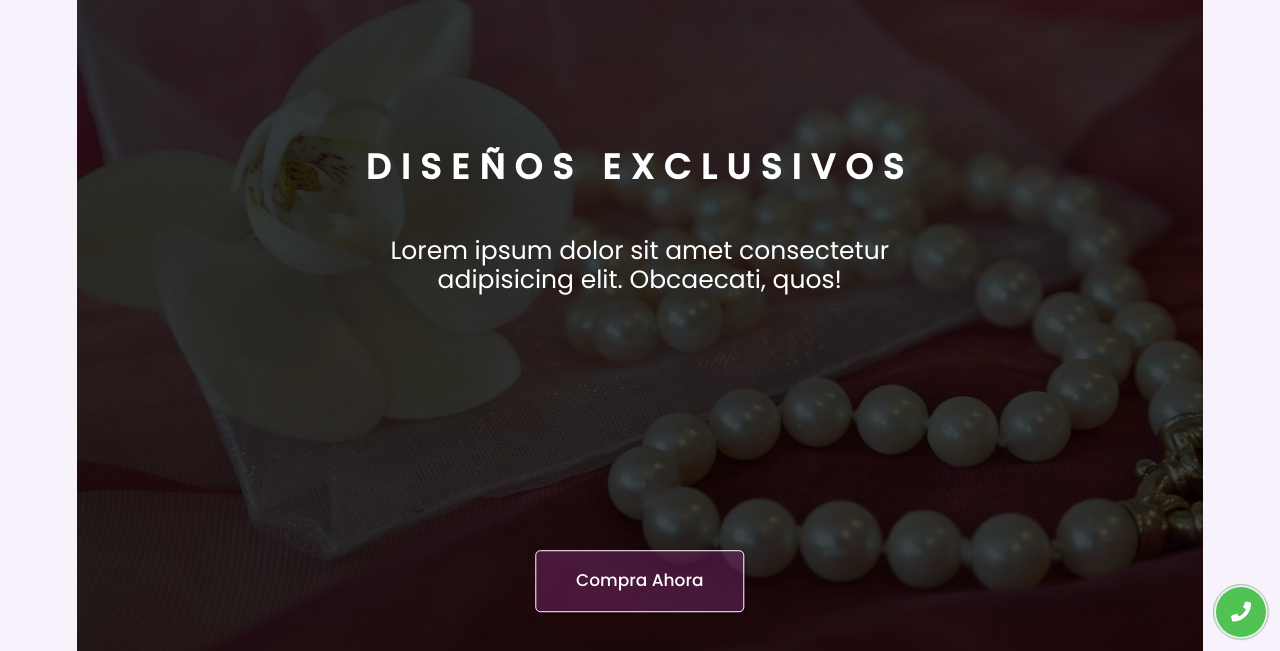
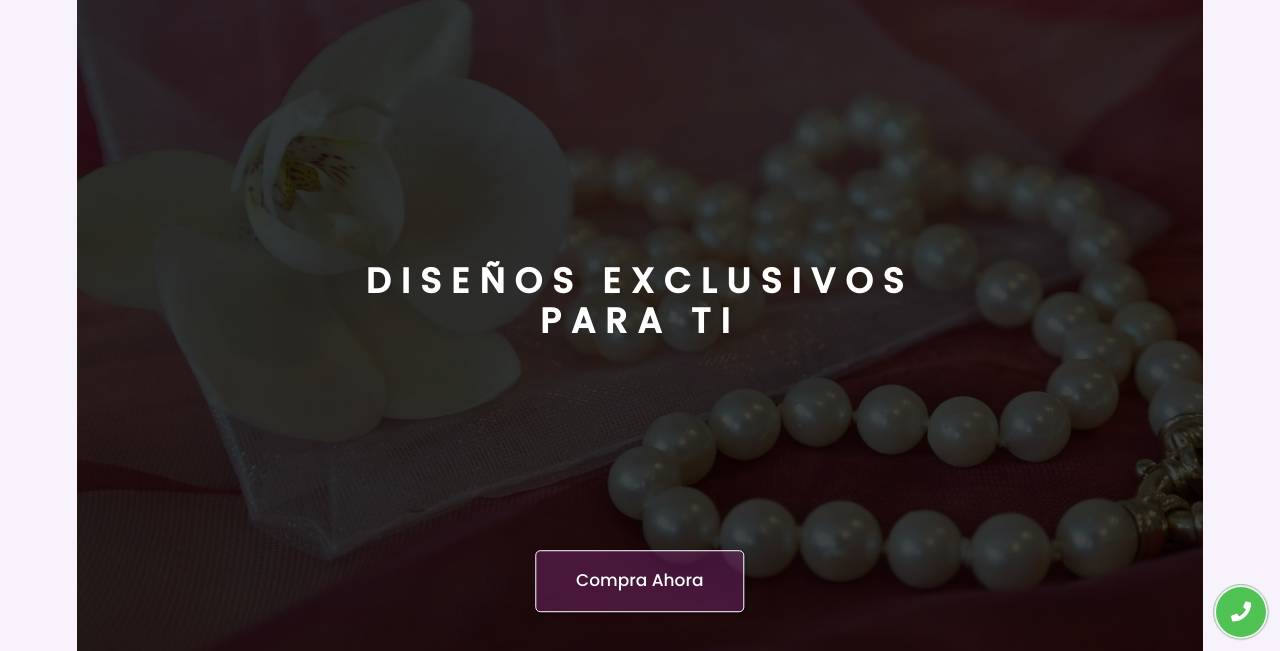
Before and after one commit to AndrDeve/glamourbyramos, a plain HTML site: page index.html in a window 1280 px wide. Shown: the part 149-800 px from the top of the page. Drawn offline with nearby package versions, Linux system fonts and the light colour scheme; some packages are replaced by stand-ins of ours; a script that the page names is missing.

Commit message:
subida de p12

```diff
--- a/css/style.scss
+++ b/css/style.scss
@@ -181,7 +181,7 @@ body{
         .content{
             width: 50%;
             position: absolute;
-            top: 35%;
+            top: 45%;
             left: 50%;
             transform: translate(-50%, -50%);
             text-align: center;
--- a/index.html
+++ b/index.html
@@ -65,15 +65,13 @@
                 <div class="swiper-slide slide" style="background: url(img/slider.png) no-repeat;">
                     <div class="content">
                         <h3>ACCESORIOS HECHOS A MANO</h3>
-                        <p>En los cuales plasmamos todo nuestro cariño y creatividad</p>
                     </div>
                     <a href="catalogo.html" class="btn">Compra Ahora</a>
                 </div>
 
                 <div class="swiper-slide slide" style="background: url(img/slider.png) no-repeat;">
                     <div class="content">
-                        <h3>DISEÑOS EXCLUSIVOS</h3>
-                        <p>Lorem ipsum dolor sit amet consectetur adipisicing elit. Obcaecati, quos!</p>
+                        <h3>DISEÑOS EXCLUSIVOS PARA TI</h3>
                     </div>
                     <a href="catalogo.html" class="btn">Compra Ahora</a>
                 </div>
```
Also changed, not shown: css/style.css.
